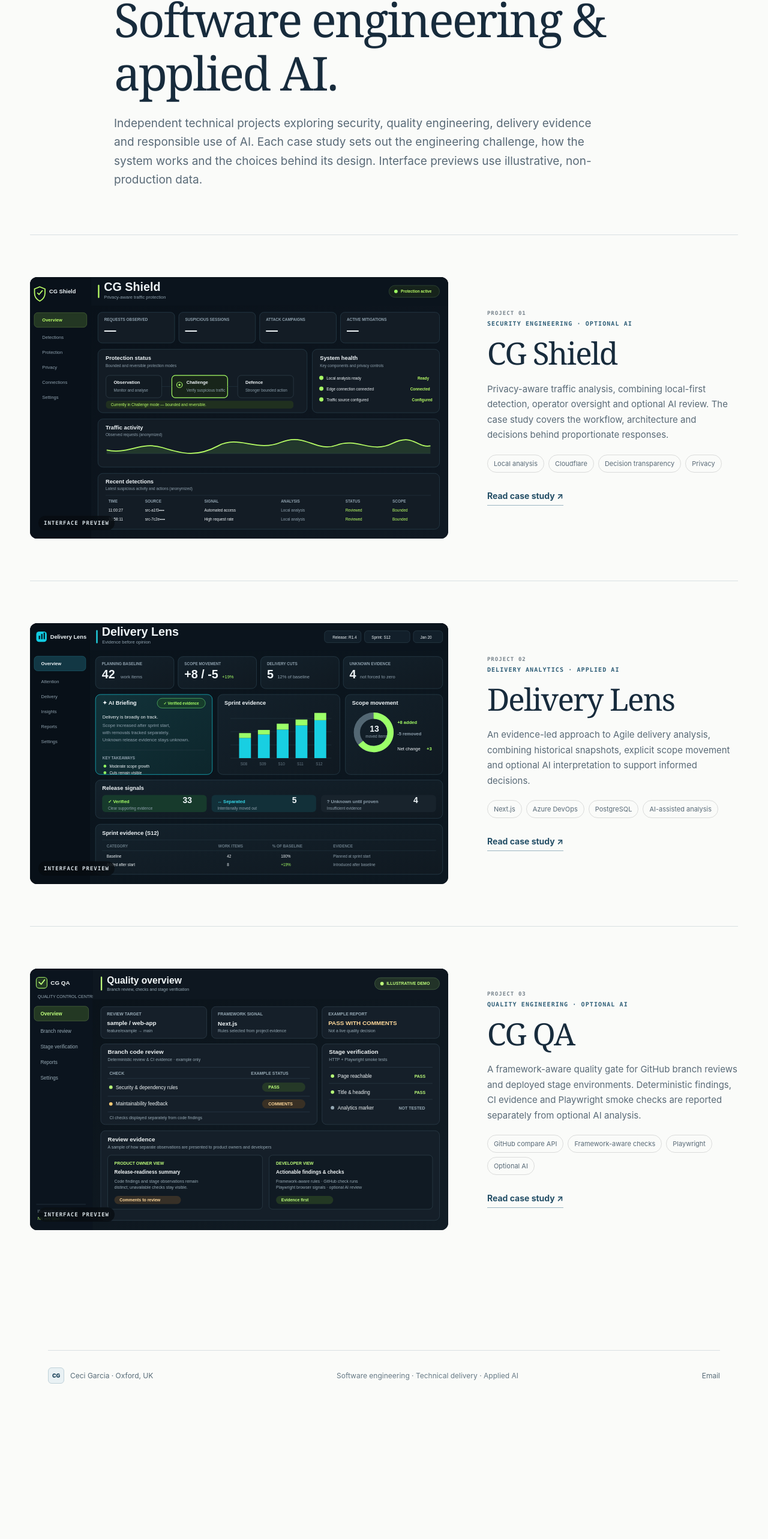
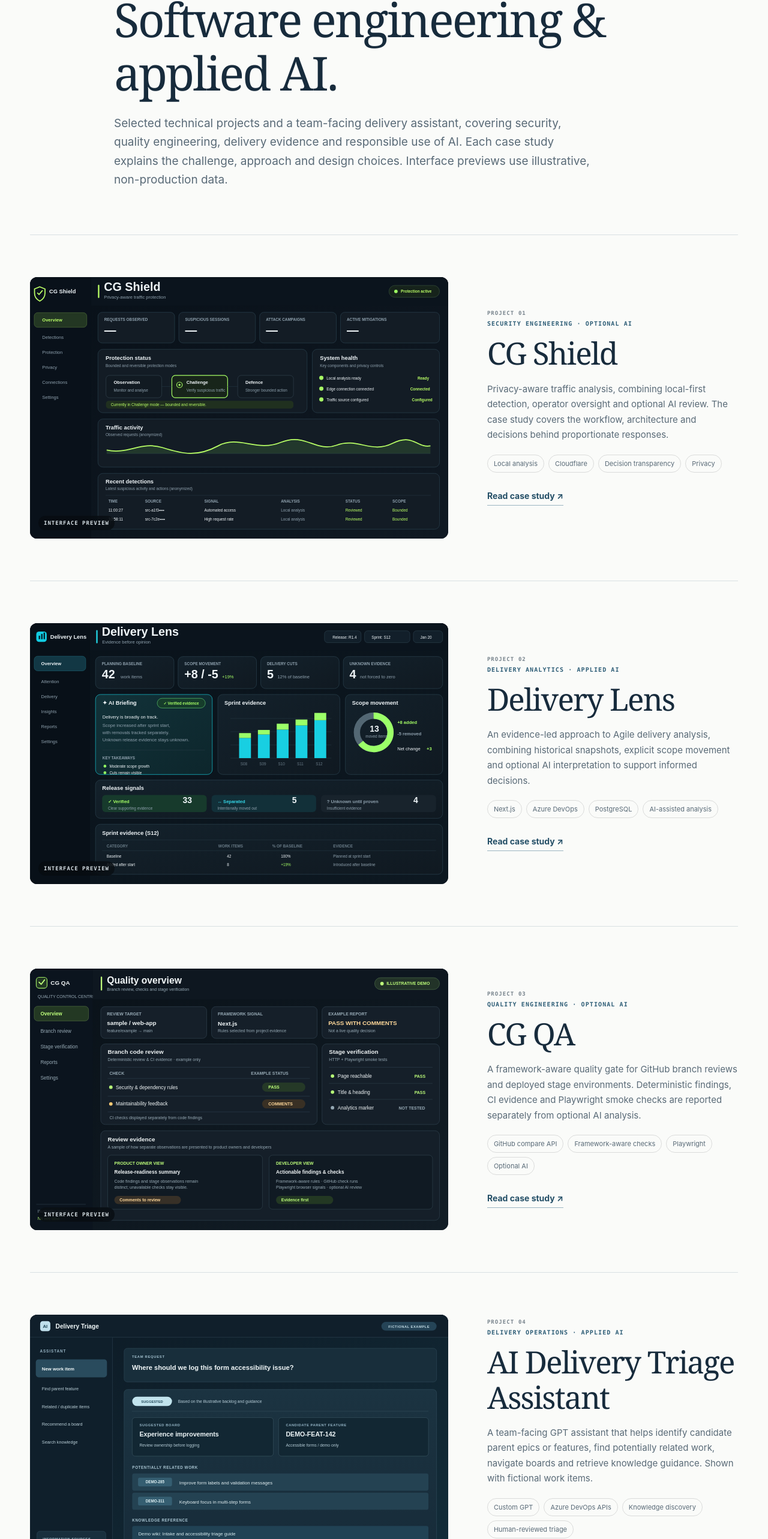
Before and after one commit to CeciG21/cg-website, a Next.js app: page /projects in a window 1280 px wide. Shown: the part 232-2798 px from the top of the page at 60% size. Before the commit the page ends 2573 px from the top, so only its background shows below. Built offline with nearby package versions, Linux system fonts and the light colour scheme.

Commit message:
content: list AI Delivery Triage Assistant in selected work

```diff
--- a/app/projects/page.tsx
+++ b/app/projects/page.tsx
@@ -4,7 +4,7 @@ import { SiteFooter, SiteHeader } from "../components/SiteChrome";
 
 export const metadata: Metadata = {
   title: "Selected Work | Ceci Garcia",
-  description: "Case studies in security engineering, quality engineering, delivery analytics and applied AI: CG Shield, Delivery Lens and CG QA.",
+  description: "Case studies in software security, delivery analytics, quality engineering and practical AI-assisted delivery triage.",
 };
 
 const projects = [
@@ -32,6 +32,14 @@ const projects = [
     summary: "A framework-aware quality gate for GitHub branch reviews and deployed stage environments. Deterministic findings, CI evidence and Playwright smoke checks are reported separately from optional AI analysis.",
     tags: ["GitHub compare API", "Framework-aware checks", "Playwright", "Optional AI"],
   },
+  {
+    href: "/projects/ai-delivery-triage/",
+    image: "/images/ai-delivery-triage-demo.svg",
+    eyebrow: "DELIVERY OPERATIONS · APPLIED AI",
+    title: "AI Delivery Triage Assistant",
+    summary: "A team-facing GPT assistant that helps identify candidate parent epics or features, find potentially related work, navigate boards and retrieve knowledge guidance. Shown with fictional work items.",
+    tags: ["Custom GPT", "Azure DevOps APIs", "Knowledge discovery", "Human-reviewed triage"],
+  },
 ];
 
 export default function ProjectsPage() {
@@ -42,7 +50,7 @@ export default function ProjectsPage() {
       <section className="section-shell mp-page-hero">
         <span className="section-kicker">SELECTED WORK</span>
         <h1>Software engineering &amp; applied AI.</h1>
-        <p>Independent technical projects exploring security, quality engineering, delivery evidence and responsible use of AI. Each case study sets out the engineering challenge, how the system works and the choices behind its design. Interface previews use illustrative, non-production data.</p>
+        <p>Selected technical projects and a team-facing delivery assistant, covering security, quality engineering, delivery evidence and responsible use of AI. Each case study explains the challenge, approach and design choices. Interface previews use illustrative, non-production data.</p>
       </section>
       <section className="section-shell mp-project-list">
         {projects.map((project, index) => (
```
